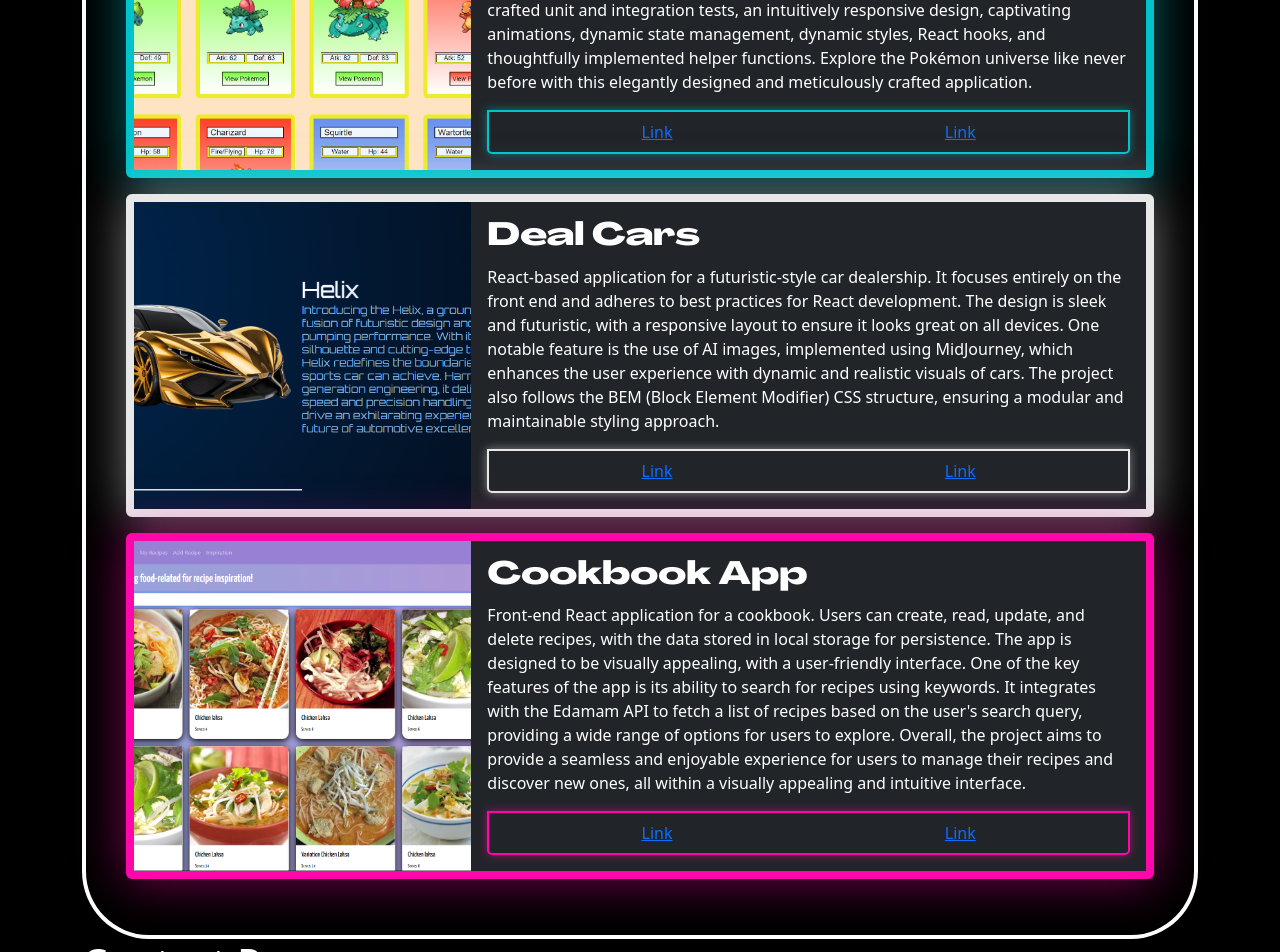
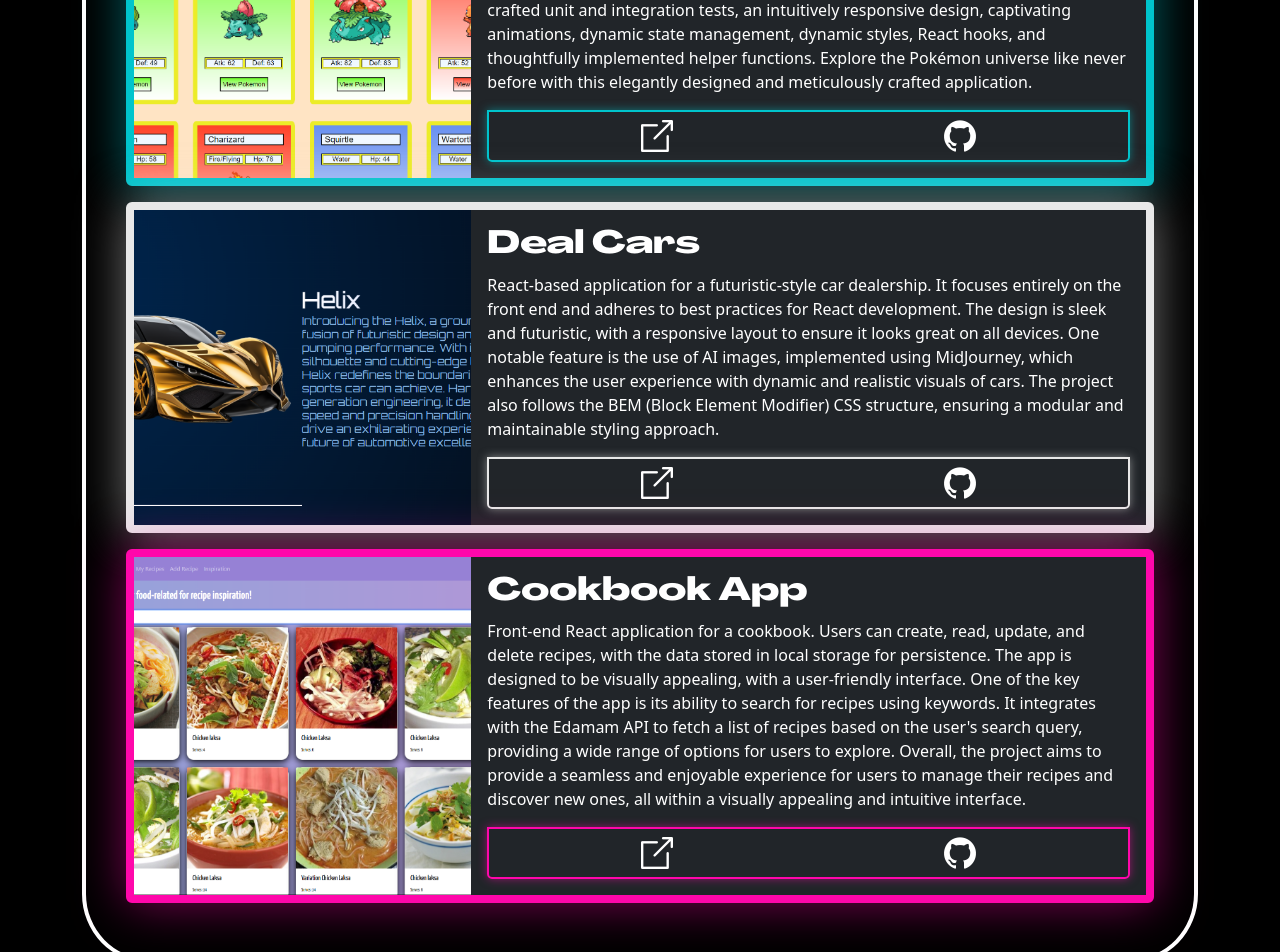
Before and after one commit to CullsGit/hugoportfolio, a React (Create React App) app: page / in a window 1280 px wide. Shown: the part 1980-2932 px from the top of the page. Built offline with nearby package versions, Linux system fonts and the light colour scheme.

Commit message:
add icons for project links

```diff
--- a/src/containers/projects/Projects.jsx
+++ b/src/containers/projects/Projects.jsx
@@ -2,9 +2,11 @@ import React from "react";
 import "./projects.css";
 
 import pokeimg from "../../assets/poke.png";
-import smcarsimg from "../../assets/cars.png";
-import lgcarsimg from "../../assets/singlecar.png";
-import recipesimg from "../../assets/recipes.png";
+import smcarsImg from "../../assets/cars.png";
+import lgcarsImg from "../../assets/singlecar.png";
+import recipesImg from "../../assets/recipes.png";
+import projectLink from "../../assets/export.png";
+import githubLink from "../../assets/github.png";
 
 export default function Projects() {
   return (
@@ -31,8 +33,12 @@ export default function Projects() {
                   application.
                 </p>
                 <div className="card-footer d-flex justify-content-around poke-links">
-                  <a href="">Link</a>
-                  <a href="">Link</a>
+                  <a href="">
+                    <img className="img-fluid" src={projectLink} />
+                  </a>
+                  <a href="">
+                    <img className="img-fluid" src={githubLink} />
+                  </a>
                 </div>
               </div>
             </div>
@@ -43,12 +49,12 @@ export default function Projects() {
           <div className="row g-0">
             <div className="col-xl-4">
               <img
-                src={smcarsimg}
+                src={smcarsImg}
                 className="img-fluid sm-car"
                 alt="car project"
               />
               <img
-                src={lgcarsimg}
+                src={lgcarsImg}
                 className="img-fluid lg-car"
                 alt="car project"
               />
@@ -69,8 +75,12 @@ export default function Projects() {
                   approach.
                 </p>
                 <div className="card-footer d-flex justify-content-around car-links">
-                  <a href="">Link</a>
-                  <a href="">Link</a>
+                  <a href="">
+                    <img className="img-fluid" src={projectLink} />
+                  </a>
+                  <a href="">
+                    <img className="img-fluid" src={githubLink} />
+                  </a>
                 </div>
               </div>
             </div>
@@ -81,7 +91,7 @@ export default function Projects() {
           <div className="row g-0">
             <div className="col-xl-4">
               <img
-                src={recipesimg}
+                src={recipesImg}
                 className="img-fluid"
                 alt="recipe project"
               />
@@ -103,8 +113,12 @@ export default function Projects() {
                   within a visually appealing and intuitive interface.
                 </p>
                 <div className="card-footer d-flex justify-content-around recipe-links">
-                  <a href="">Link</a>
-                  <a href="">Link</a>
+                  <a href="">
+                    <img className="img-fluid" src={projectLink} />
+                  </a>
+                  <a href="">
+                    <img className="img-fluid" src={githubLink} />
+                  </a>
                 </div>
               </div>
             </div>
--- a/src/containers/projects/projects.css
+++ b/src/containers/projects/projects.css
@@ -75,3 +75,7 @@
   border: 2px solid rgba(255, 7, 171, 1);
   box-shadow: 0 0 10px rgba(255, 7, 171, 0.5);
 }
+
+.card-footer img {
+  height: 2rem;
+}
```
Also changed, not shown: src/assets/export.png (added), src/assets/github.png (added).
